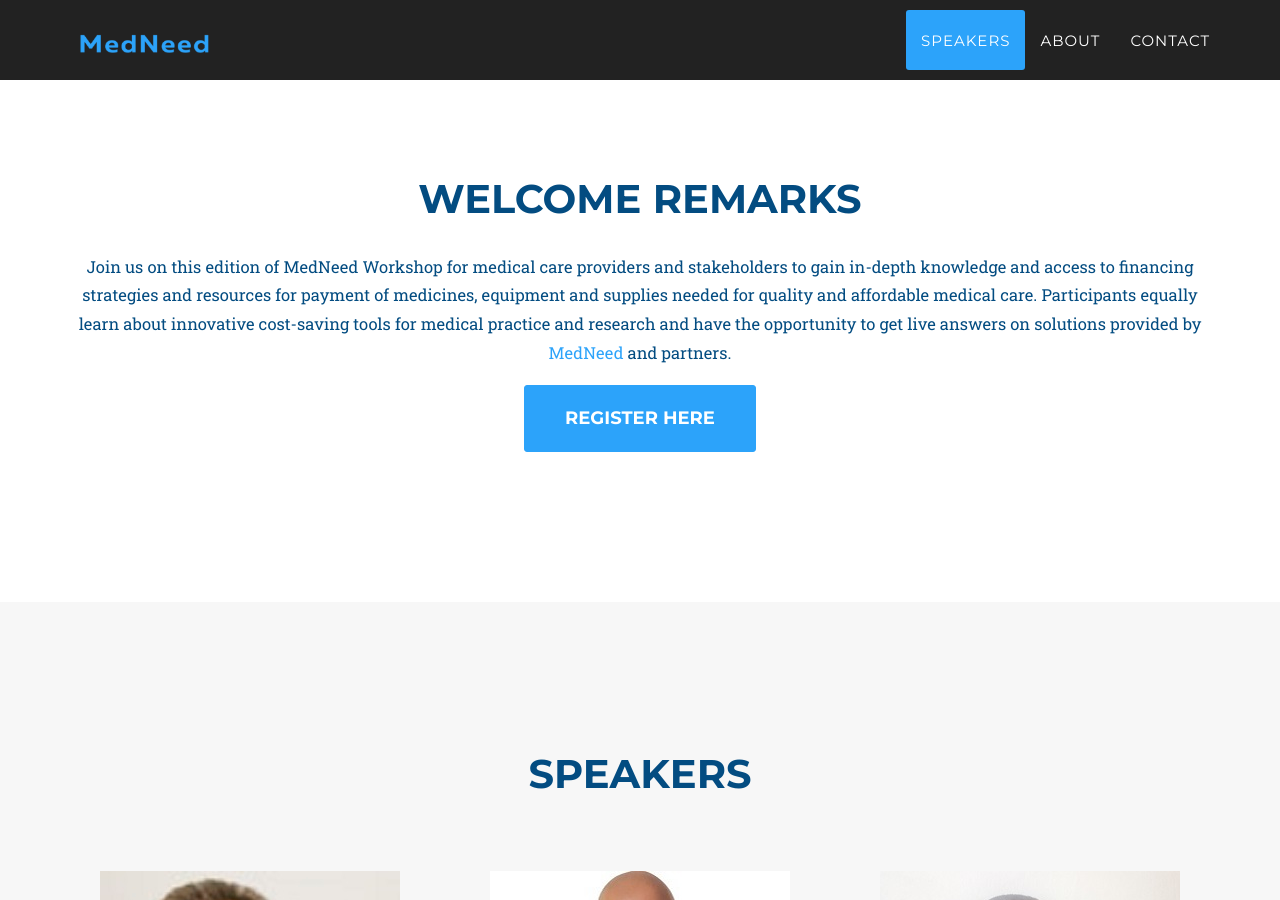
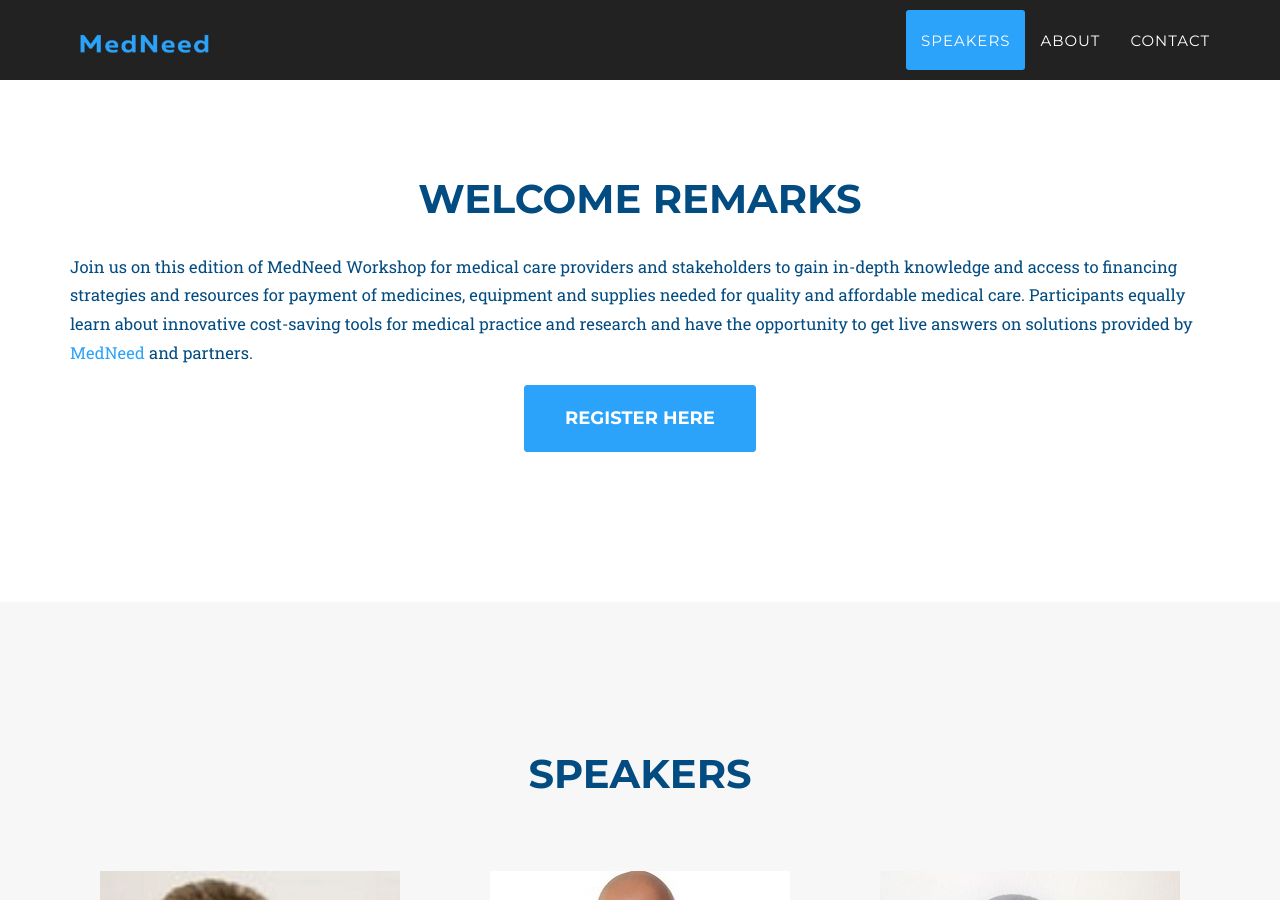
Before and after one commit to Iraneus/workshop, a Jekyll site: the page built from index.html, in a window 1280 px wide and 900 px high, scrolled down 873 px. Built offline with Jekyll 4.4.1, drawn with Linux system fonts in a browser that asks for light colours; some web fonts are replaced.

Commit message:
faq and heading colors and other edits

```diff
--- a/_includes/2017_data/intro.html
+++ b/_includes/2017_data/intro.html
@@ -7,8 +7,8 @@
                 </div>
             </div>
             <div class="row container">
-                <center><p>Join us on this edition of MedNeed Workshop for medical care providers and stakeholders to gain in-depth knowledge and access to financing strategies and resources for payment of medicines, equipment and supplies needed for quality and affordable medical care. Participants equally learn about innovative cost-saving tools for medical practice and research and have the opportunity to get live answers on solutions provided by <a href="https://www.medneed.com/" target="_blank">MedNeed</a> and partners.
-                </p></center>
+                <p>Join us on this edition of MedNeed Workshop for medical care providers and stakeholders to gain in-depth knowledge and access to financing strategies and resources for payment of medicines, equipment and supplies needed for quality and affordable medical care. Participants equally learn about innovative cost-saving tools for medical practice and research and have the opportunity to get live answers on solutions provided by <a href="https://www.medneed.com/" target="_blank">MedNeed</a> and partners.
+                </p>
 
             <!--
                 <style>
```
